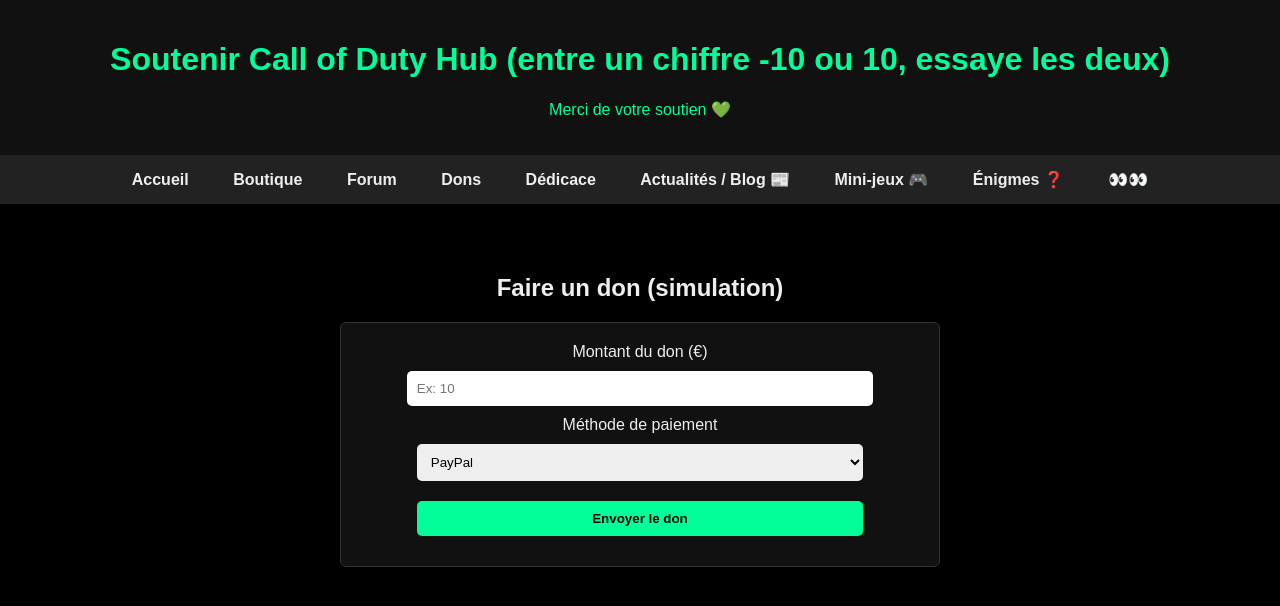
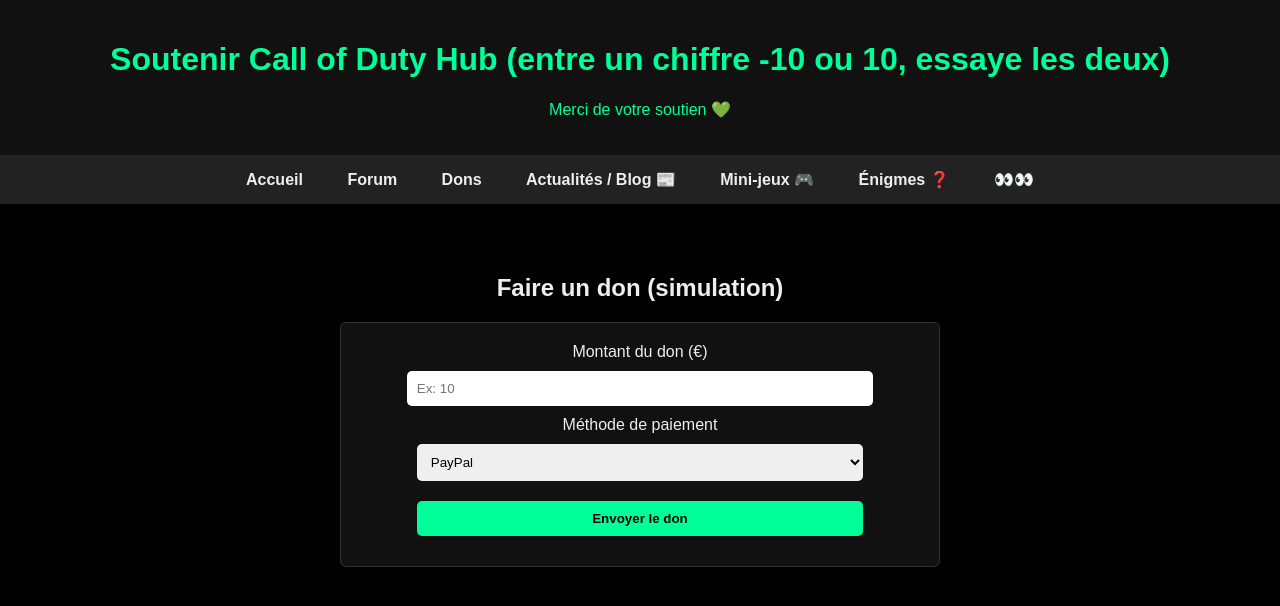
Before and after one commit to hakcih/forum, a website: page don.html in a window 1280 px wide. Drawn offline with Linux system fonts and the light colour scheme.

Commit message:
Reupdate : suppression de fichiers inutiles

```diff
--- a/don.html
+++ b/don.html
@@ -29,10 +29,8 @@
 
   <nav>
     <a href="index.html">Accueil</a>
-    <a href="boutique.html">Boutique</a>
     <a href="forum.html">Forum</a>
     <a href="don.html">Dons</a>
-    <a href="dedicace.html">Dédicace</a>
     <a href="blog.html">Actualités / Blog 📰</a>
     <a href="minijeux.html">Mini‑jeux 🎮</a>
     <a href="enigmes.html">Énigmes ❓</a>
```
Also changed, not shown: blog.html (+0 -1 lines), enigmes.html (+0 -1 lines), forum.html (+0 -2 lines), index.html (+0 -1 lines), 1 other file.
